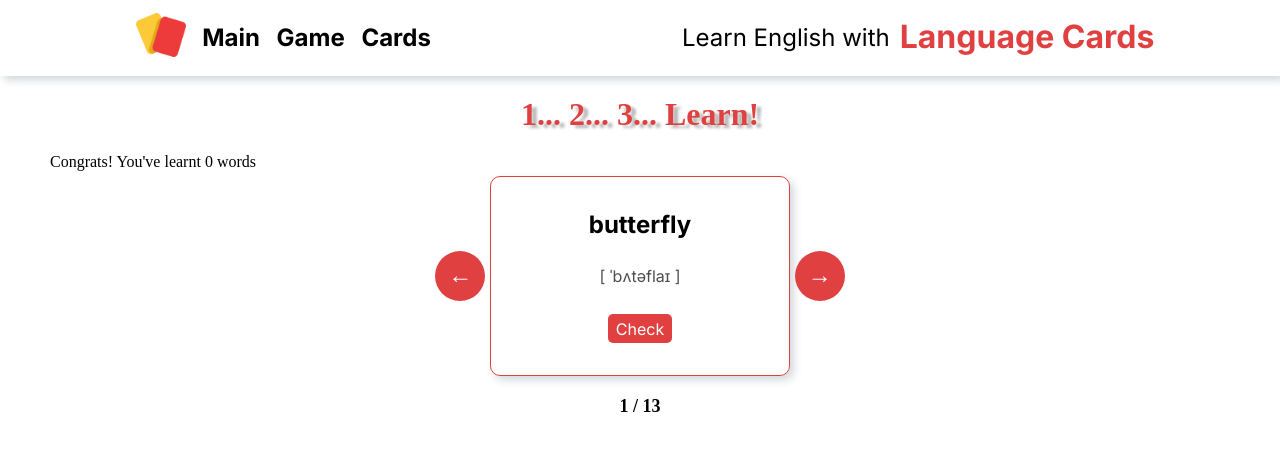
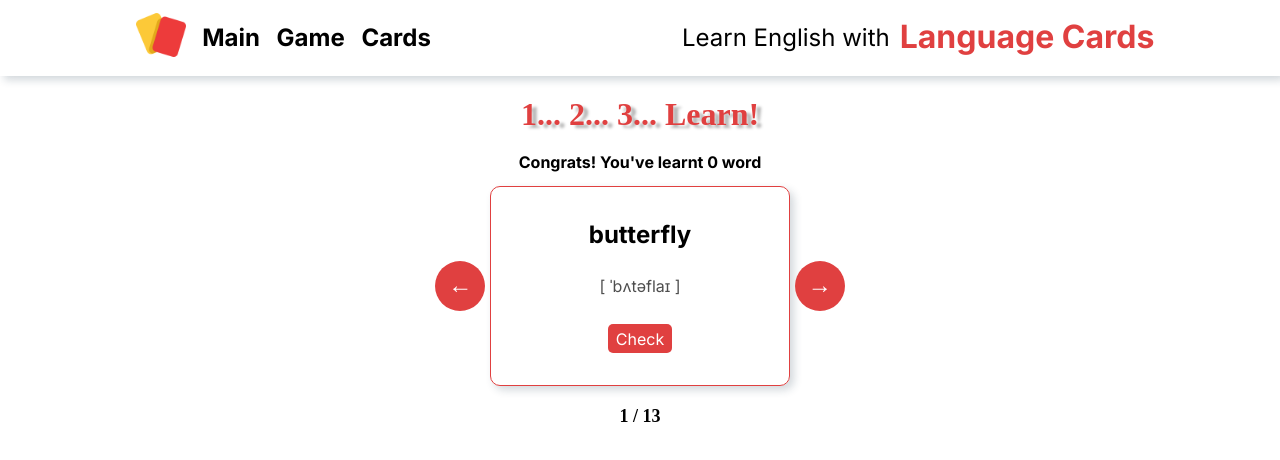
Before and after one commit to DariaTsypkina/language_cards, a React app in the folder language_cards/: page /game in a window 1280 px wide. Shown: the top 460 px of the page. Built offline with nearby package versions, Linux system fonts and the light colour scheme.

Commit message:
set progress

```diff
--- a/language_cards/src/components/Card/Card.jsx
+++ b/language_cards/src/components/Card/Card.jsx
@@ -3,10 +3,6 @@ import styles from './Card.module.scss';
 import CheckButton from '../CheckButton/CheckButton';
 
 export default function Card(props) {
-    const handleChange = () => {
-        props.handleLearnt();
-    }
-
     return (
         <div className={styles.card}>
             <div className={styles.card__word}>{props.english}</div>
@@ -14,7 +10,7 @@ export default function Card(props) {
             <div className={styles.buttons}>
                 <CheckButton
                     translation={props.translation}
-                    handleChange={handleChange}
+                    handleProgress={props.handleProgress}
                 />
             </div>
         </div>
--- a/language_cards/src/components/CheckButton/CheckButton.jsx
+++ b/language_cards/src/components/CheckButton/CheckButton.jsx
@@ -1,16 +1,26 @@
 import React, { useState } from 'react';
+import { useLocation } from 'react-router-dom';
 import styles from './button.module.scss';
 
 export default function CheckButton(props) {
     const [checked, setChecked] = useState(false);
+    const location = useLocation();
 
     const handleCheck = () => {
         setChecked(!checked);
     }
 
+    // добавили 2 функции по клику, если на странице game
+    const handleChange = () => {
+        if (location.pathname === '/game') {
+            handleCheck();
+            props.handleProgress();
+        } else handleCheck();
+    }
+
     return (
         !checked
-            ? <button className={styles.button} onClick={handleCheck}>Check</button>
+            ? <button className={styles.button} onClick={handleChange}>Check</button>
             : <div className={styles.translation} onClick={handleCheck}>{props.translation}</div>
     );
 }
--- a/language_cards/src/components/Slider/SliderWrapper.jsx
+++ b/language_cards/src/components/Slider/SliderWrapper.jsx
@@ -4,16 +4,17 @@ import styles from './slider.module.scss';
 
 export default function SliderWrapper(props) {
     const { onShowPrev, onShowNext, data, number, dataLength } = props;
-    const [learnt, setLearnt] = useState(0);
+    const [progress, setProgress] = useState(0);
 
-    const handleLearnt = () => {
-        setLearnt(learnt + 1);
+    const handleProgress = () => {
+        setProgress(progress + 1);
     }
+    const yourProgress = progress === 0 || progress === 1 ? progress + ` word` : progress + ` words`;
 
     return (
         <div>
             <h1 className={styles.title}>1... 2... 3... Learn!</h1>
-            <div>Congrats! You've learnt {learnt} words</div>
+            <div className={styles.progress}>Congrats! You've learnt {yourProgress}</div>
             <div className={styles.container}>
                 <div className={styles.button__container}>
                     <button className={styles.button} onClick={onShowPrev}>&#8592;</button>
@@ -23,7 +24,8 @@ export default function SliderWrapper(props) {
                     english={data[number].english}
                     translation={data[number].russian}
                     transcription={data[number].transcription}
-                    handleLearnt={handleLearnt}
+                    progress={progress}
+                    handleProgress={handleProgress}
                 />
                 <div className={styles.button__container}>
                     <button className={styles.button} onClick={onShowNext}>&#8594;</button>
--- a/language_cards/src/components/Slider/slider.module.scss
+++ b/language_cards/src/components/Slider/slider.module.scss
@@ -6,6 +6,13 @@
     color: $customRed;
     text-align: center;
     text-shadow: 5px 3px 3px rgb(182, 182, 182);
+}
+
+.progress {
+    margin-bottom: 10px;
+    font-family: $fontFamily;
+    font-weight: bolder;
+    text-align: center;
 }
 
 .container {
```
